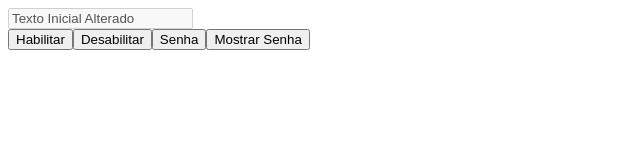
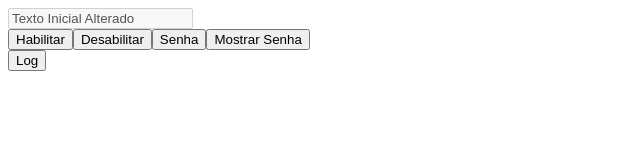
Before and after one commit to j0jds/angularCase, an Angular app in the folder project/: page / in a window 1280 px wide. Shown: the top 160 px of the page, without its empty margins (0-640 px from the left). Built offline with nearby package versions, Linux system fonts and the light colour scheme.

Commit message:
Log button

```diff
--- a/project/src/app/app.component.html
+++ b/project/src/app/app.component.html
@@ -1,8 +1,7 @@
 <input id="meu-input" [value]="inputText"
  [type]="inputType"
  [disabled]="isDisabled"
- (keyup)="handleInputKeyup($event)"
- />
+ (keyup)="handleInputKeyup($event)"/>
 
 <br />
 
@@ -11,3 +10,7 @@
 
 <button (click)="setPasswordTypeInput()">Senha</button>
 <button (click)="setTextTypeInput()">Mostrar Senha</button>
+
+<br />
+
+<button (click)="logInputText()">Log</button>
```
